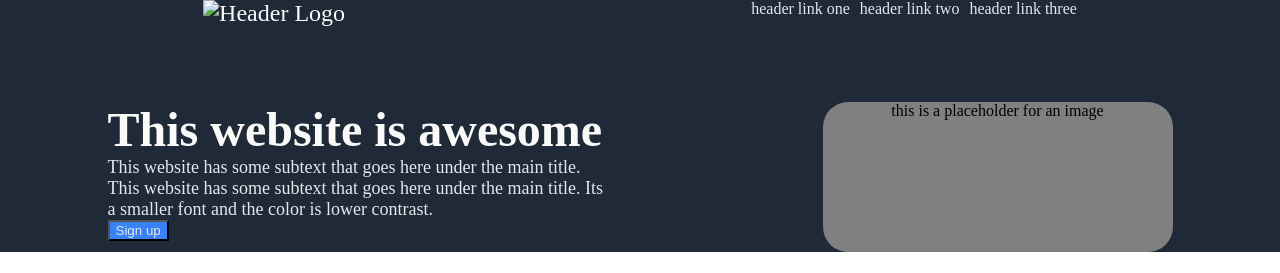
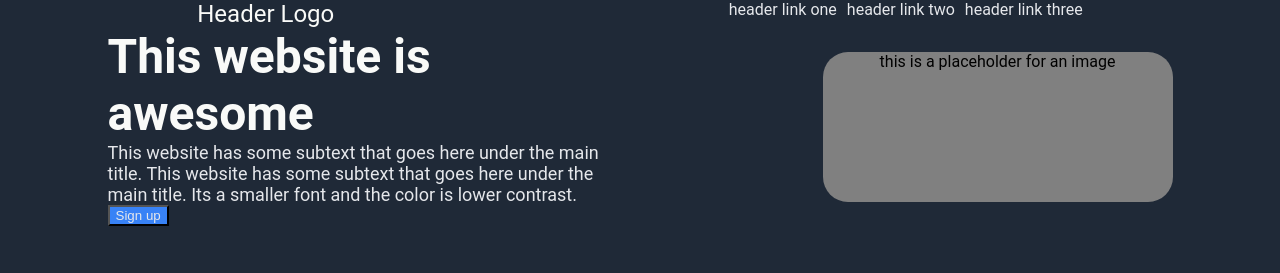
Before and after one commit to Schorleftw/Landing-Page, a plain HTML site: page index.html in a window 1280 px wide. Shown: the top 273 px of the page. Drawn offline with Linux system fonts and the light colour scheme.

Commit message:
minor changes

```diff
--- a/index.html
+++ b/index.html
@@ -10,7 +10,7 @@
     <div class="header">
 
         <div class="top">
-            <img src="" alt="Header Logo">
+            <p>Header Logo</p>
 
             <ul>
                 <li><a href="#">header link one</a></li>
--- a/style.css
+++ b/style.css
@@ -5,11 +5,12 @@
 body {
     margin: 0px;
     padding: 0px;
-    min-height: 100vh;
+    min-height: 200vh;
     display: flex;
     flex-direction: column;
     justify-content: center;
     align-items: center;
+    font-family: "roboto", sans-serif;
 }
 
 /* header */
@@ -18,6 +19,7 @@ body {
     background-color: #1f2937;
     width: 100%;
     flex: auto;
+
 }
 
 .header .top ul a {
@@ -35,7 +37,7 @@ body {
     color: #E5E7EB;
 }
 
-.header .top img {
+.header .top p {
     font-size: 24px;
     color: #F9FAF8;
 }
@@ -51,7 +53,6 @@ button {
     display: flex;
     flex-direction: row;
     justify-content: space-around;
-    margin-bottom: 75px;
 }
 
 .header ul {
@@ -74,6 +75,7 @@ button {
     flex-wrap: wrap;
     flex: auto;
     justify-content: space-around;
+    align-items: center;
 }
 
 .header .bottom .left{
```
